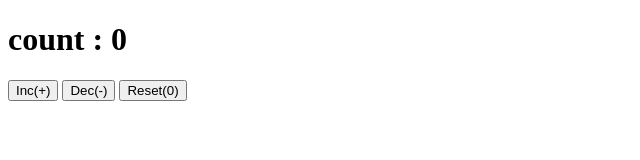
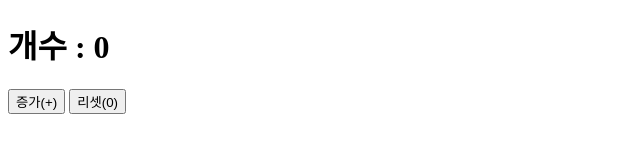
Before and after one commit to artrmkr/pode, a plain HTML site: page works/day03.html in a window 1280 px wide. Shown: the whole page, without its empty margins (0-640 px from the left). Drawn offline with Linux system fonts and the light colour scheme.

Commit message:
feat : 중간고사 카운터 페이지

```diff
--- a/works/day03.html
+++ b/works/day03.html
@@ -3,31 +3,23 @@
 <head>
     <meta charset="UTF-8">
     <meta name="viewport" content="width=device-width, initial-scale=1.0">
-    <title>계산기</title>
+    <title>카운터</title>
 </head>
 <body>
 
-    <h1 id="count-text">count : 0</h1>
-    <button id="btn-inc">Inc(+)</button>
-    <button id="btn-dec">Dec(-)</button>
-    <button id="btn-reset">Reset(0)</button>
+    <h1 id="count-text">개수 : 0</h1>
+    <button id="btn-inc">증가(+)</button>
+    <button id="btn-reset">리셋(0)</button>
 
     <script>
         var countText = document.getElementById("count-text")
         var btnInc = document.getElementById("btn-inc")
-        var btnDec = document.getElementById("btn-dec")
         var btnReset = document.getElementById("btn-reset")
         var count = 0;
 
         btnInc.addEventListener("click",()=>{
             count=count+1
             console.log(count)
-            countText.innerText = "count : " + count
-        })
-
-        btnDec.addEventListener("click",()=>{
-            count=count-1
-            console.log("Dec: " + count)
             countText.innerText = "count : " + count
         })
 
```
